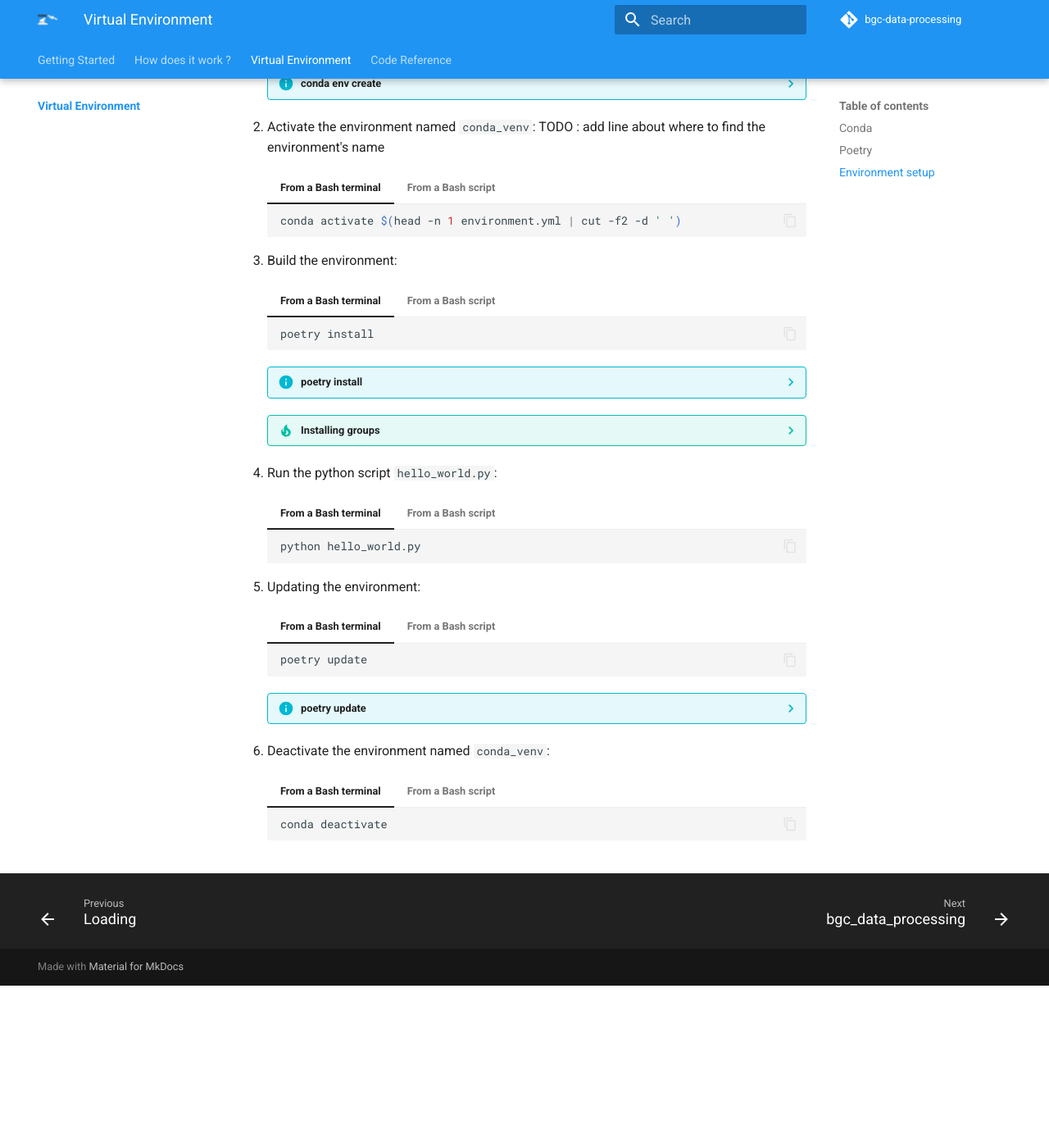
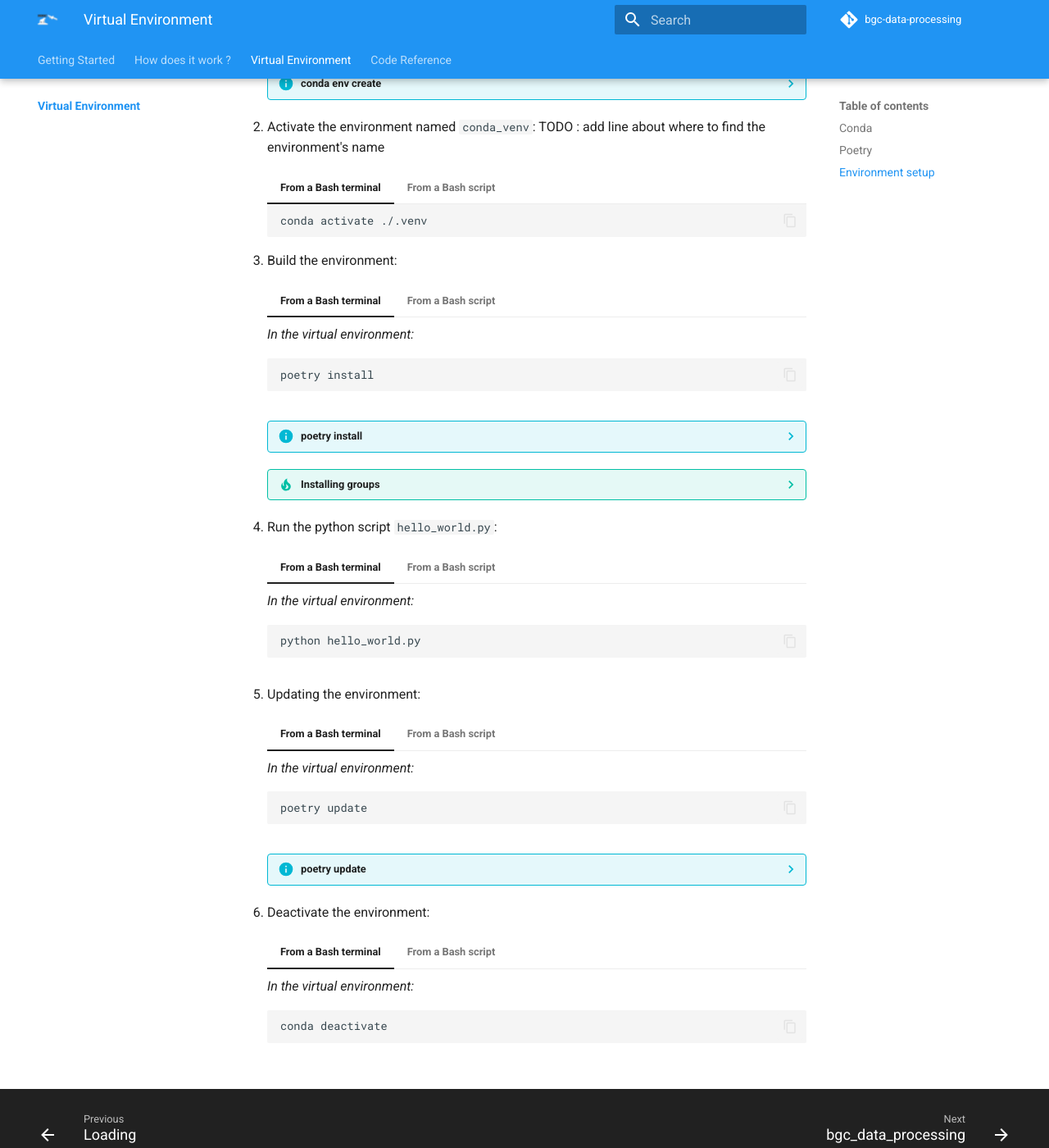
Before and after one commit to grigaut/bgc-data-processing, an MkDocs documentation site: the page built from docs/virtual_env/index.md, in a window 1280 px wide and 1400 px high, scrolled down 881 px. Shown: the whole window at 82% size. Built offline with MkDocs 1.6.1 and Material for MkDocs 9.7.7, drawn with Linux system fonts in a browser that asks for light colours; comment, search, counter and statistics services are not loaded; before the commit the page ends 2083 px from its top, so only the background shows below that.

Commit message:
docs: virtual environement file

````diff
--- a/docs/virtual_env/index.md
+++ b/docs/virtual_env/index.md
@@ -21,11 +21,11 @@ The dependencies versions are defined in the pyproject.toml file. This file cont
 
     === "From a Bash terminal"
         ``` bash
-        conda env create --file environment.yml
+        conda env create --file environment.yml --prefix ./.venv
         ```
     === "From a Bash script"
         ``` bash
-        $CONDA_EXE env create --file environment.yml
+        $CONDA_EXE env create --file environment.yml --prefix ./.venv
         ```
         ??? info "$CONDA_EXE"
             Variable referring to the conda executable path. It should be already existing.
@@ -38,7 +38,7 @@ TODO : add line about where to find the environment's name
 
     === "From a Bash terminal"
         ``` bash
-        conda activate $(head -n 1 environment.yml | cut -f2 -d ' ')
+        conda activate ./.venv
         ```
     === "From a Bash script"
         <sup>*Not needed.*
@@ -46,19 +46,15 @@ TODO : add line about where to find the environment's name
 3. Build the environment:
 
     === "From a Bash terminal"
+        *In the virtual environment:*
         ``` bash
         poetry install
         ```
 
     === "From a Bash script"
         ``` bash
-        $CONDA_EXE run --no-capture-output -n conda_venv poetry install
+        .venv/bin/poetry install
         ```
-        ??? info "$CONDA_EXE"
-            Variable referring to the conda executable path. It should be already existing.
-
-        ??? info "conda run"
-            <https://docs.conda.io/projects/conda/en/latest/commands/run.html>
 
     ??? info "poetry install"
         <https://python-poetry.org/docs/cli/#install>
@@ -73,43 +69,36 @@ TODO : add line about where to find the environment's name
 4. Run the python script `hello_world.py`:
 
     === "From a Bash terminal"
+        *In the virtual environment:*
         ``` bash
         python hello_world.py
         ```
 
     === "From a Bash script"
         ``` bash
-        $CONDA_EXE run --no-capture-output -n conda_venv python hello_world.py
+        .venv/bin/python hello_world.py
         ```
-        ??? info "$CONDA_EXE"
-            Variable referring to the conda executable path. It should be already existing.
-
-        ??? info "conda run"
-            <https://docs.conda.io/projects/conda/en/latest/commands/run.html>
 
 5. Updating the environment:
 
     === "From a Bash terminal"
+        *In the virtual environment:*
         ``` bash
         poetry update
         ```
 
     === "From a Bash script"
         ``` bash
-        $CONDA_EXE run --no-capture-output -n conda_venv poetry update
+        .venv/bin/poetry update
         ```
-        ??? info "$CONDA_EXE"
-            Variable referring to the conda executable path. It should be already existing.
-
-        ??? info "conda run"
-            <https://docs.conda.io/projects/conda/en/latest/commands/run.html>
 
     ??? info "poetry update"
         <https://python-poetry.org/docs/cli/#update>
 
-6. Deactivate the environment named `conda_venv`:
+6. Deactivate the environment:
 
     === "From a Bash terminal"
+        *In the virtual environment:*
         ``` bash
         conda deactivate
         ```
````
